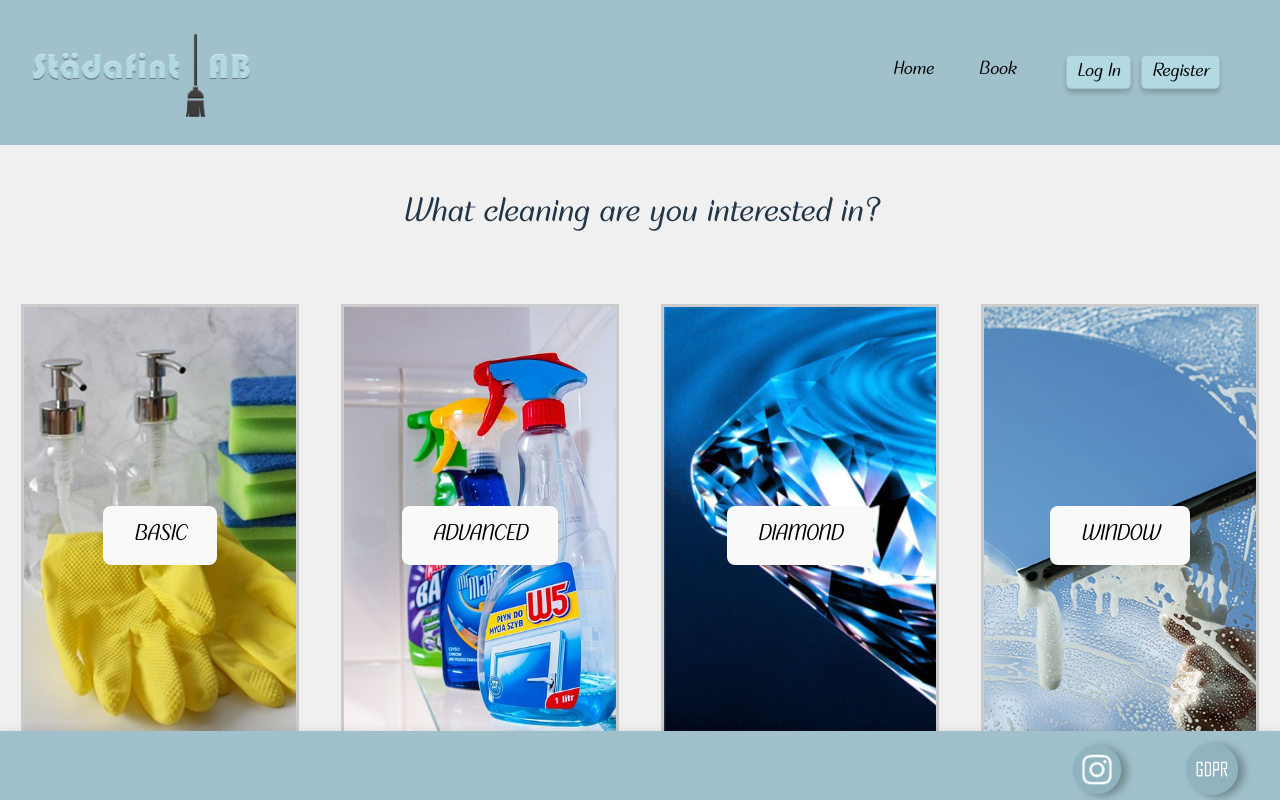
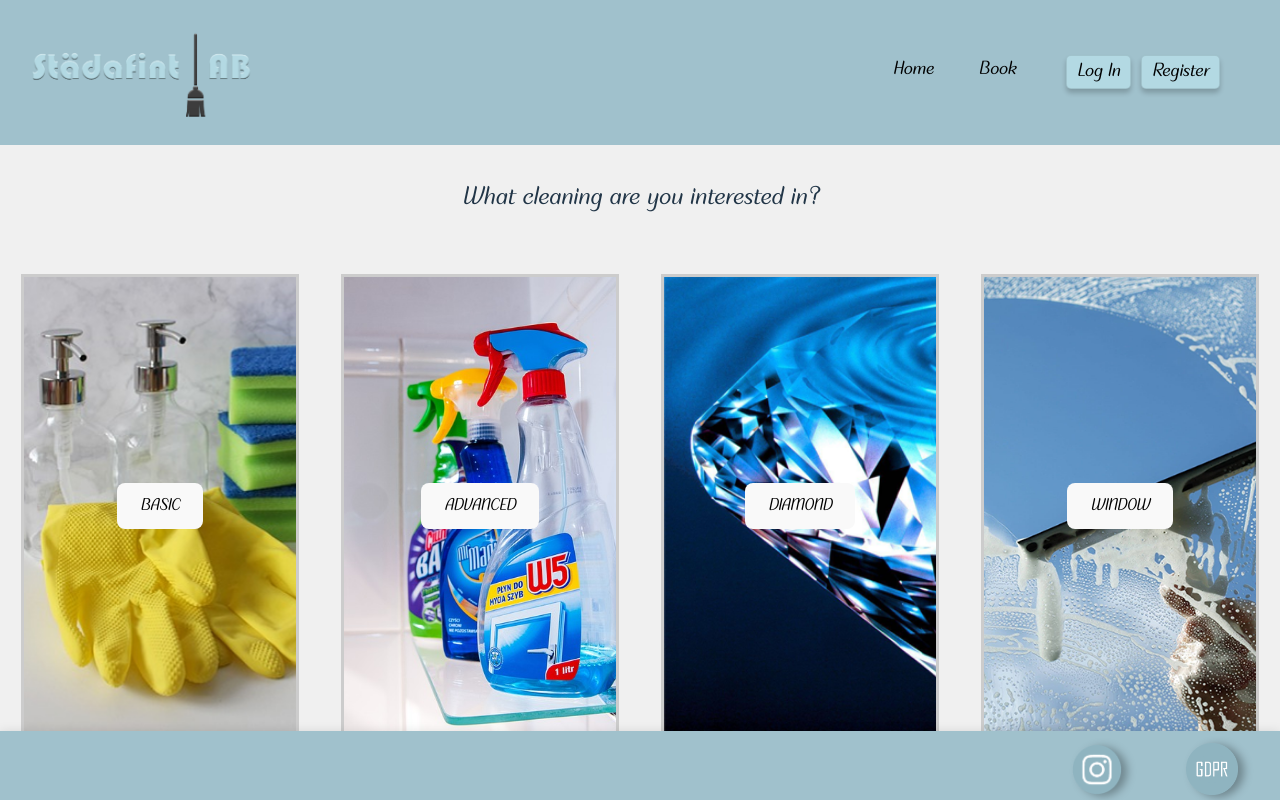
Before and after one commit to natischmidt/CleanCodeFrontend, a React (Vite) app: page /CustomerBooking in a window 1280 px wide. Built offline with nearby package versions, Linux system fonts and the light colour scheme.

Commit message:
fixat design efter nya fontet.. /Ola

```diff
--- a/src/components/customer-components/AddCustomerBookingOption.tsx
+++ b/src/components/customer-components/AddCustomerBookingOption.tsx
@@ -600,7 +600,7 @@ const styles: { [key: string]: React.CSSProperties } = {
         flexDirection: 'column',
         alignItems: 'center',
         textAlign: 'center',
-        fontSize: "1.2rem",
+        fontSize: "0.9rem",
     },
     form: {
         display: 'flex',
@@ -665,7 +665,7 @@ const styles: { [key: string]: React.CSSProperties } = {
         marginTop: "10%",
     },
     buttonText: {
-        fontSize: '1rem',
+        fontSize: '0.9rem',
         color: "#000000",
     },
     buttonTextContainer: {
```
